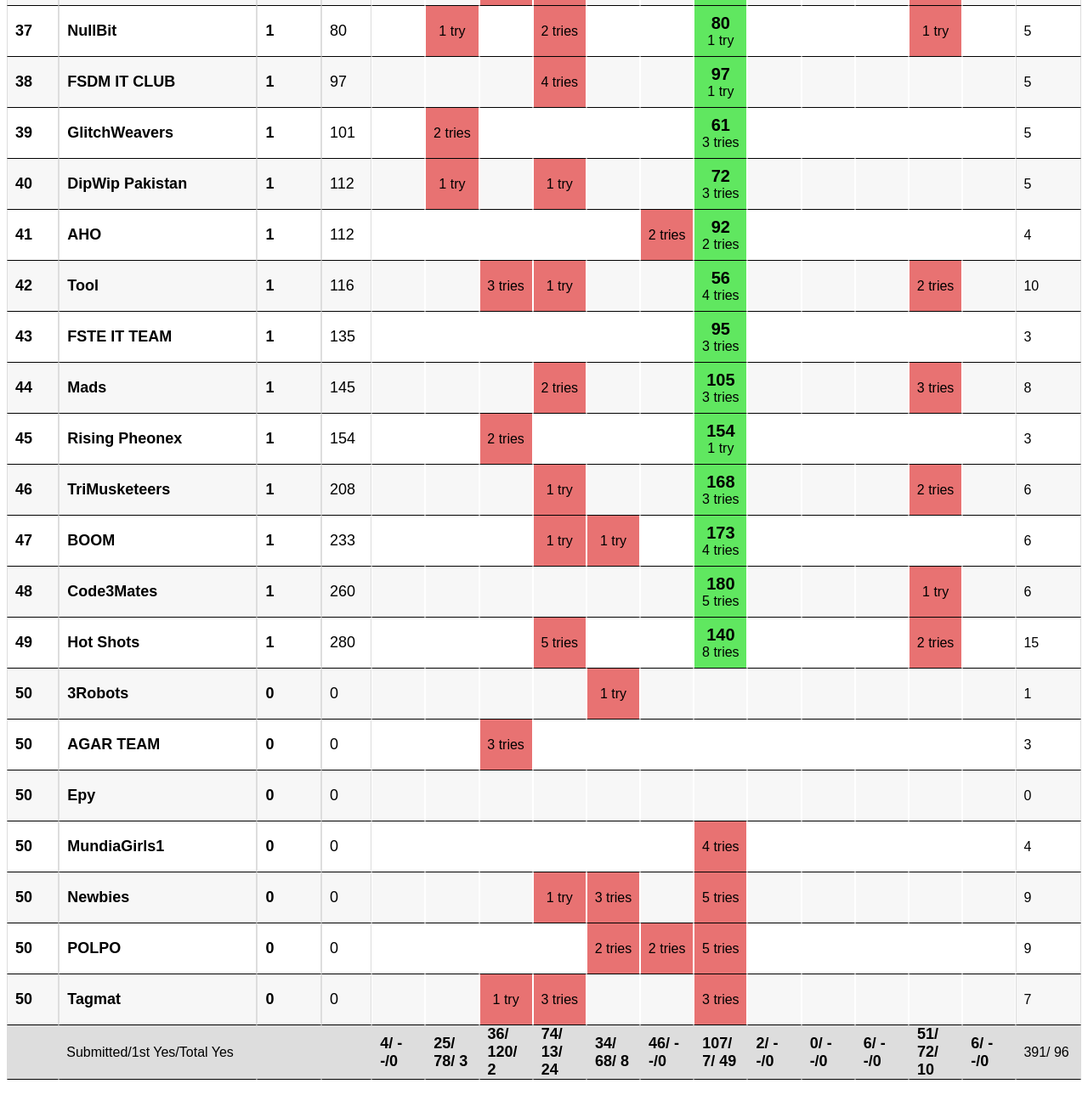
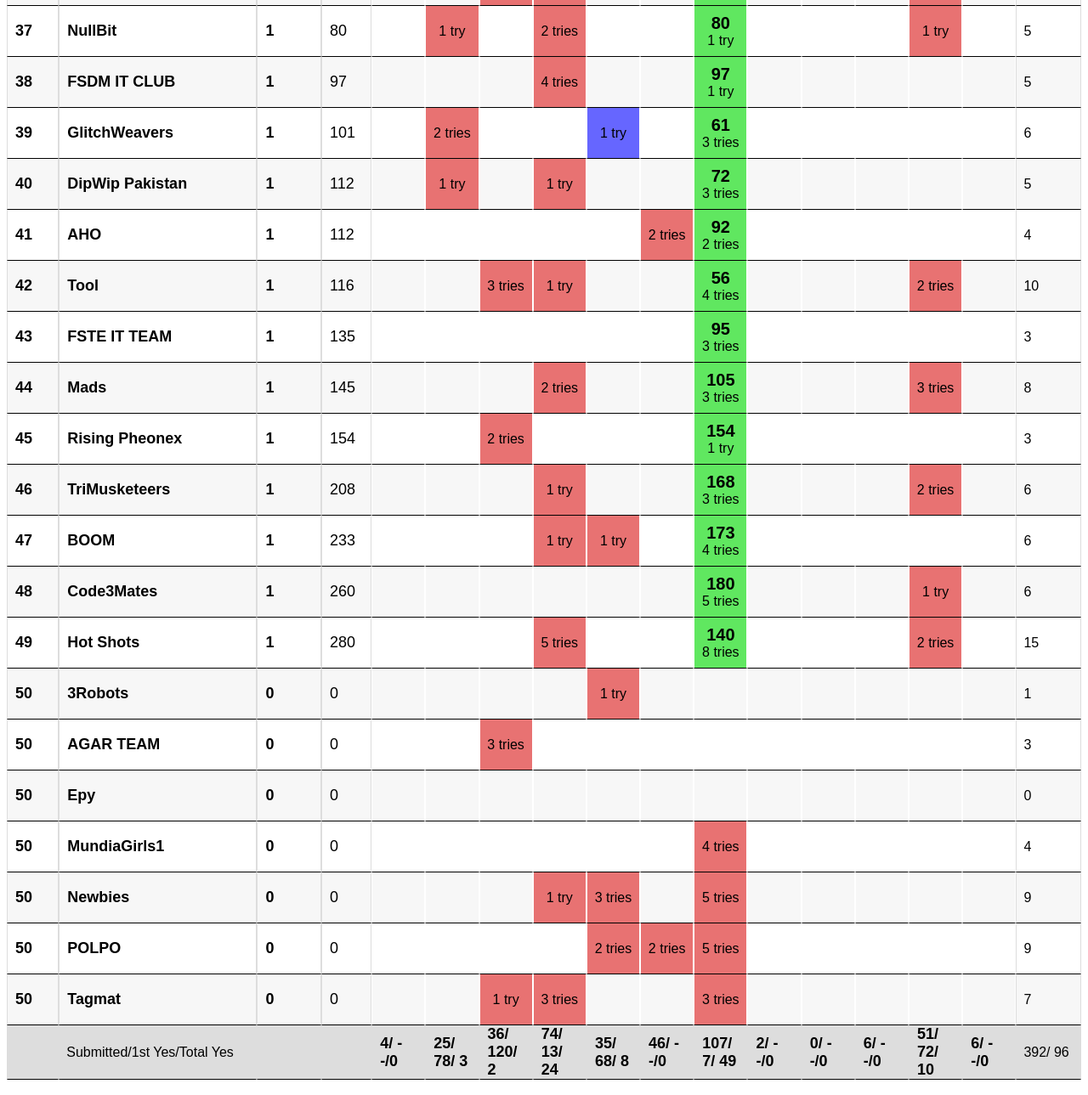
Before and after one commit to ucefizi/mnpc-2023-scoreboard, a plain HTML site: page index.html in a window 1280 px wide. Shown: the part 2551-3840 px from the top of the page at 85% size. Drawn offline with Linux system fonts and the light colour scheme.

Commit message:
update sb

```diff
--- a/index.html
+++ b/index.html
@@ -1635,8 +1635,9 @@ table tr td.right {
                         <div class="problem-time"></div>
                     </td><td class="empty">
                         <div class="problem-time"></div>
-                    </td><td class="empty">
-                        <div class="problem-time"></div>
+                    </td><td class="pending">
+                        <div class="problem-time"></div>
+                        <div class="number-tries">1 try</div>
                     </td><td class="empty">
                         <div class="problem-time"></div>
                     </td><td class="yes">
@@ -1652,7 +1653,7 @@ table tr td.right {
                         <div class="problem-time"></div>
                     </td><td class="empty">
                         <div class="problem-time"></div>
-                    </td><td>5</td>
+                    </td><td>6</td>
                 </tr>
                 <tr class="even">
                     <td class="teamrank">40</td><td id="no-medal" class="teamName">DipWip Pakistan</td><td class="center">1</td><td class="right">112</td><td class="empty">
@@ -2159,7 +2160,7 @@ table tr td.right {
             120/
             2</td><td class="center">74/
             13/
-            24</td><td class="center">34/
+            24</td><td class="center">35/
             68/
             8</td><td class="center">46/
             --/0</td><td class="center">107/
@@ -2170,7 +2171,7 @@ table tr td.right {
             --/0</td><td class="center">51/
             72/
             10</td><td class="center">6/
-            --/0</td><td>391/
+            --/0</td><td>392/
                 96</td>
                 </tr>
             </TABLE>
```
